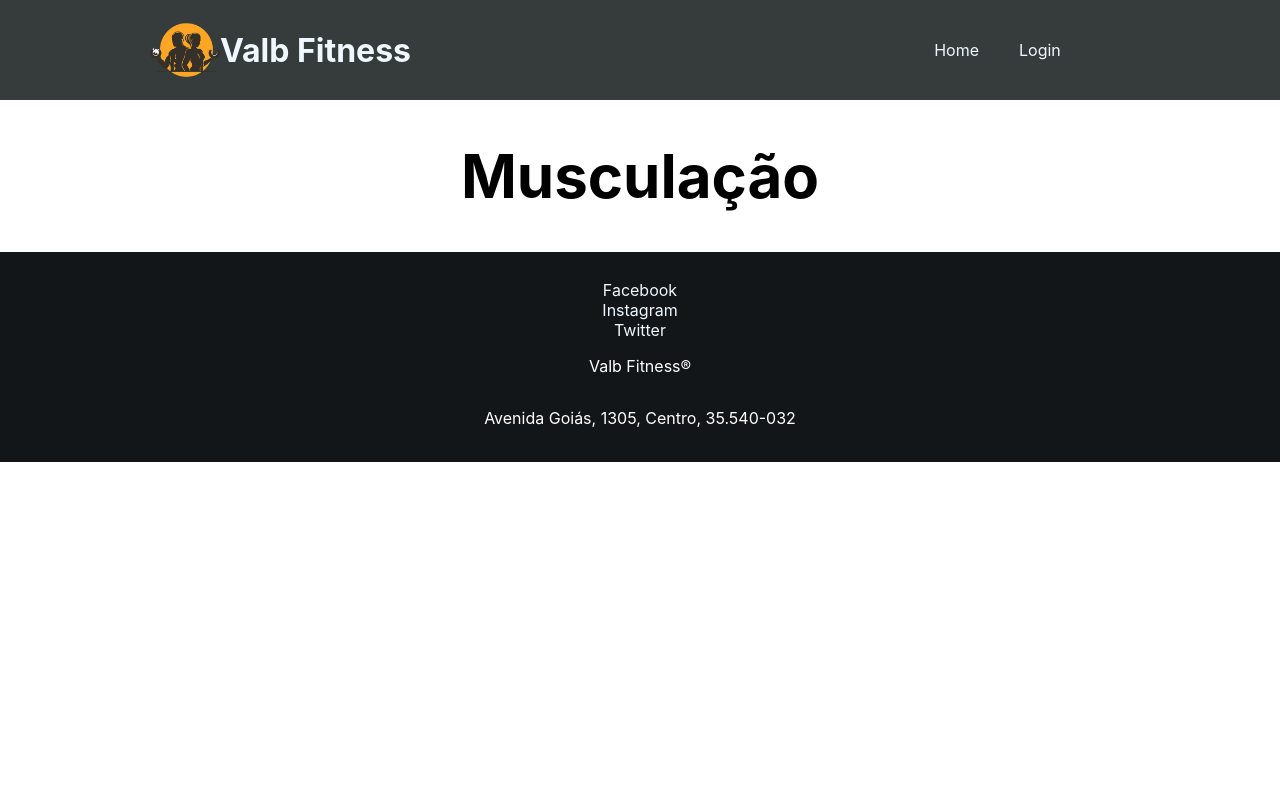
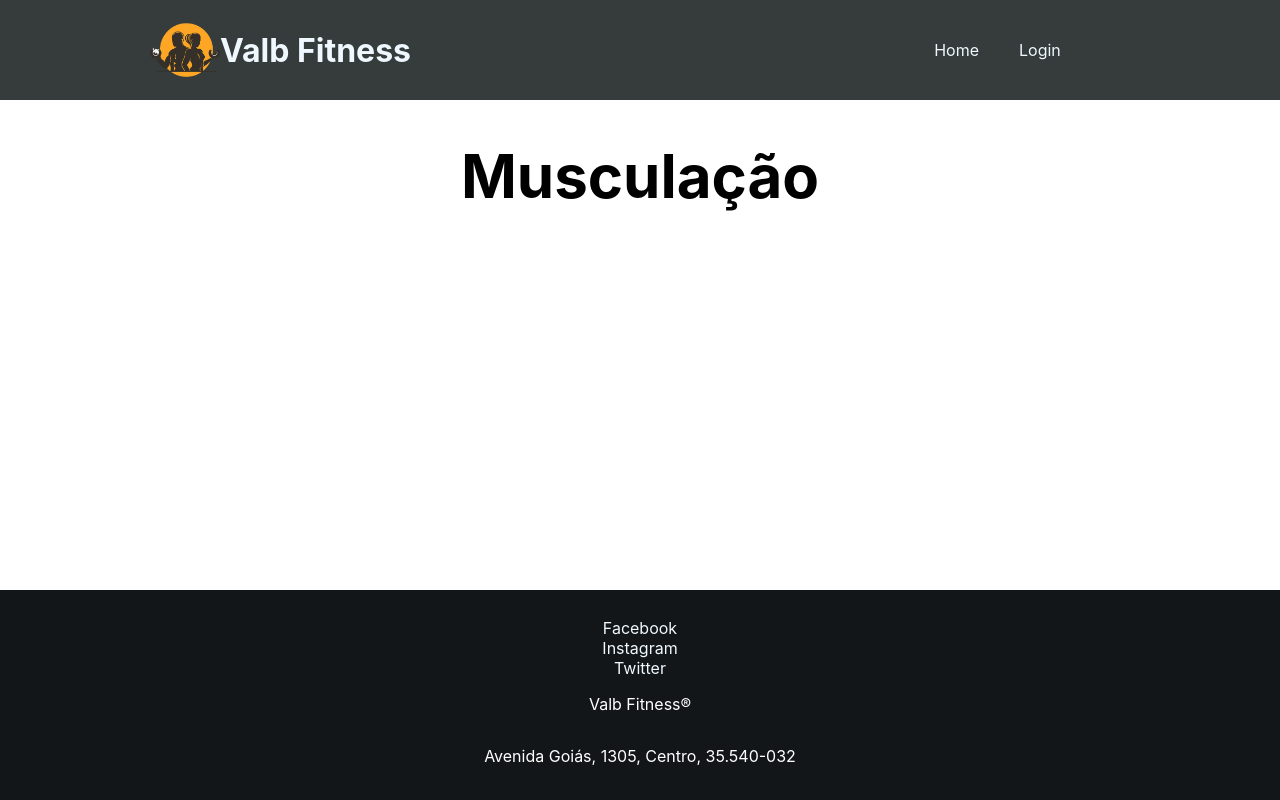
Before and after one commit to Lorenagoc/Valb-Fitness, a React (Create React App) app in the folder valb-fitness/frontend/: page /Planos in a window 1280 px wide. Built offline with nearby package versions, Linux system fonts and the light colour scheme; the HTML template or start-up script is replaced by a standard one.

Commit message:
Ajustes footer

```diff
--- a/valb-fitness/frontend/src/styles/Footer.css
+++ b/valb-fitness/frontend/src/styles/Footer.css
@@ -7,6 +7,9 @@
     align-items: center;
     flex-direction: column;
     padding-top: 10px;
+    position: absolute;
+    bottom: 0;
+    left: 0;
   }
   .socialMedia{
     text-align: center;
--- a/valb-fitness/frontend/src/styles/LoginScren.css
+++ b/valb-fitness/frontend/src/styles/LoginScren.css
@@ -1,3 +1,6 @@
+#log{
+    height: 100%;
+}
 #log .newAccount{
     display: flex;
     flex-direction: column;
--- a/valb-fitness/frontend/src/styles/Team.css
+++ b/valb-fitness/frontend/src/styles/Team.css
@@ -1,7 +1,7 @@
 
 .team {
     width: 100%;
-    height: auto;
+    height: 100%;
     display: flex;
     justify-content: center;
     align-items: center;
```
